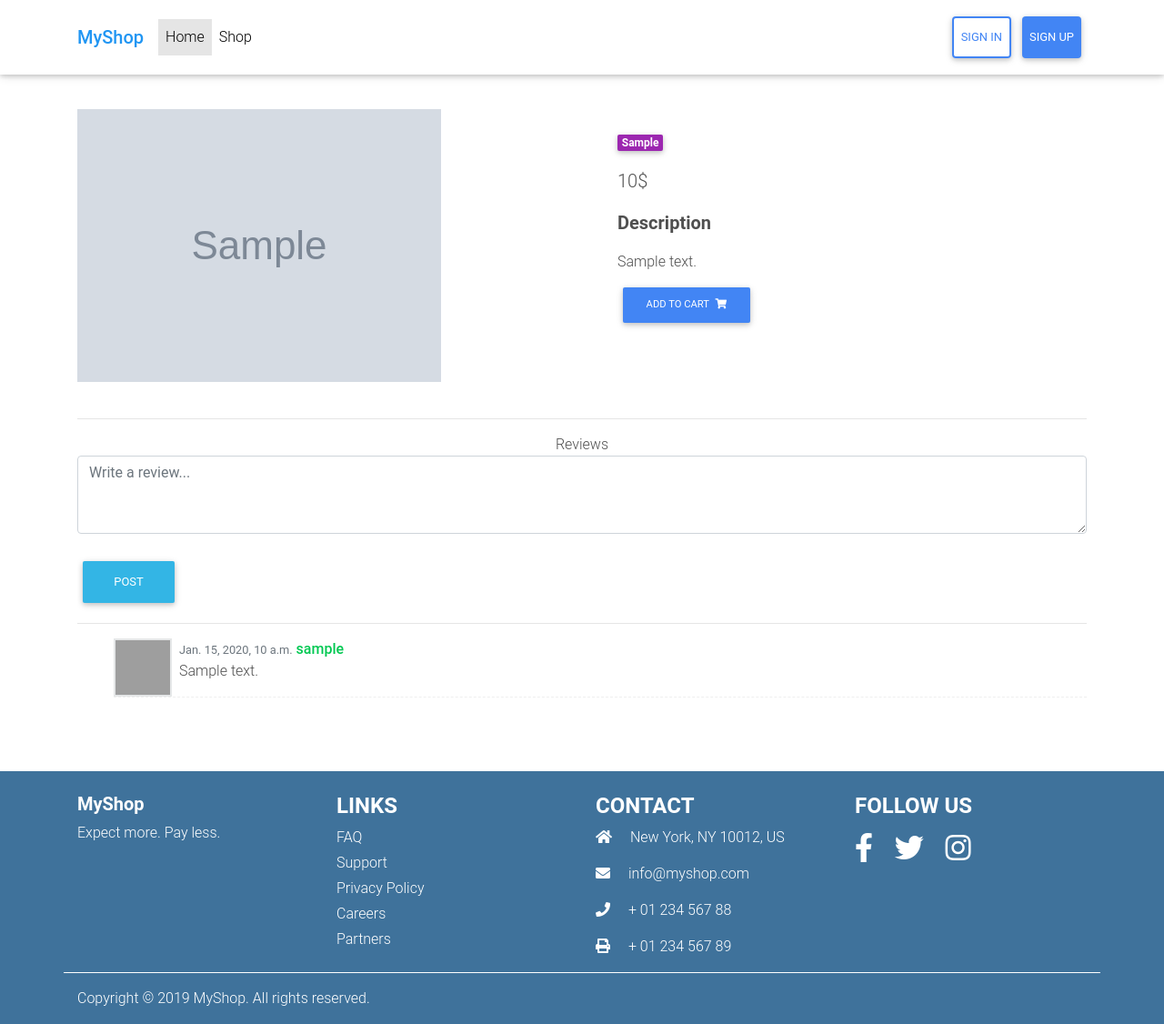
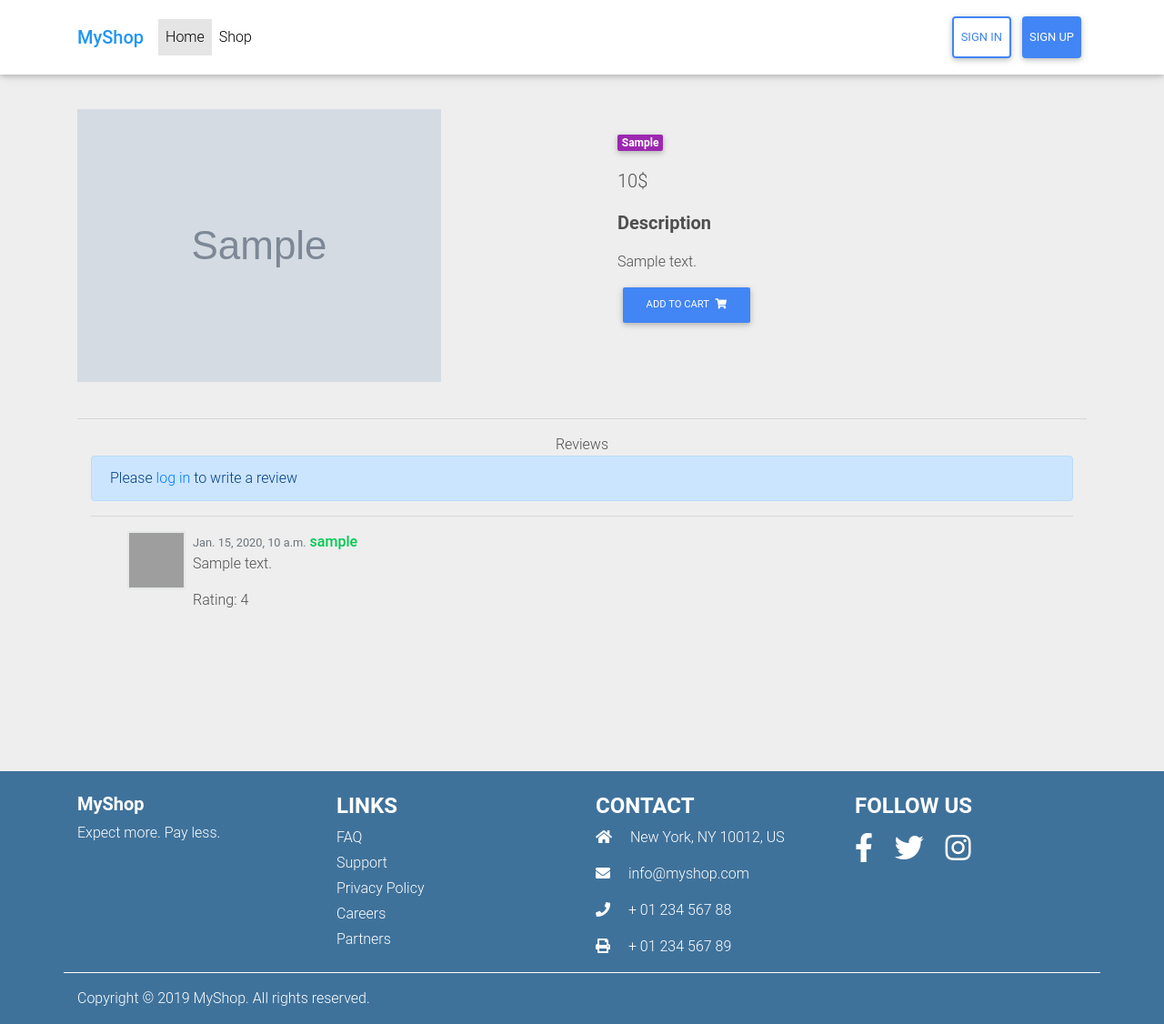
Before and after one commit to DenManokhin/OnlineShop, a Django app: template templates/product.html in a window 1280 px wide. Shown: the whole page at 91% size. Run offline with Django 3.2, Linux system fonts and the light colour scheme; the template is opened without the code that fills it: most values are stand-ins (such as "Sample title", 1, 10 or a date in 2020); grey boxes marked "Sample" are stand-in pictures; some libraries are stand-ins or nearby versions; grey boxes are pictures that could not be loaded.

Commit message:
Implemented reviews system

```diff
--- a/shop/forms.py
+++ b/shop/forms.py
@@ -10,3 +10,8 @@ class CheckoutForm(forms.Form):
     card_number = forms.CharField(label='Credit card number', min_length=19, max_length=19)
     card_expiration = forms.DateTimeField(label='Expiration', input_formats=['%m/%y'])
     card_cvv = forms.CharField(label='CVV', min_length=3, max_length=3, widget=forms.PasswordInput)
+
+
+class ReviewForm(forms.Form):
+    message = forms.CharField(max_length=14000, widget=forms.Textarea)
+    rating = forms.IntegerField(label="Rating", min_value=1, max_value=5)
--- a/static/css/main.css
+++ b/static/css/main.css
@@ -1,5 +1,5 @@
 body {
-    backgrounf-color: #eee;
+    background-color: #eee;
 }
 
 main {
--- a/templates/product.html
+++ b/templates/product.html
@@ -1,6 +1,7 @@
 {% extends 'base.html' %}
 
 {% load static %}
+{% load widget_tweaks %}
 
 {% block title %}{{ item.title }} ― MyShop{% endblock %}
 
@@ -62,15 +63,6 @@
 
                         <p>{{ item.description }}</p>
 
-                        {#                        <form class="d-flex justify-content-left">#}
-                        {#                            <!-- Default input -->#}
-                        {#                            <input type="number" value="1" aria-label="Search" class="form-control" style="width: 100px">#}
-                        {#                            <button class="btn btn-primary btn-md my-0 p" type="submit" href="{{ item.get_add_to_cart_url }}">#}
-                        {#                                Add to cart#}
-                        {#                                <i class="fas fa-shopping-cart ml-1"></i>#}
-                        {#                            </button>#}
-                        {##}
-                        {#                        </form>#}
                         <a class="btn btn-primary btn-md my-0 p" type="submit" href="{{ item.get_add_to_cart_url }}">
                             Add to cart
                             <i class="fas fa-shopping-cart ml-1"></i>
@@ -95,10 +87,31 @@
                             <div class="panel-heading text-center">
                                 Reviews
                             </div>
-                            <div class="panel-body">
-                                <textarea class="form-control" placeholder="Write a review..." rows="3"></textarea>
-                                <br>
-                                <button type="button" class="btn btn-info">Post</button>
+                            <div class="panel-body container">
+                                {% if request.user.is_authenticated %}
+                                    {% if bought_by_user %}
+                                        <form method="post"> {% csrf_token %}
+                                            {% render_field form.message class="form-control" placeholder="Write a review..." rows="3" %}
+
+                                            {{ form.rating.label_tag }}
+                                            {% render_field form.rating class="form-control" %}
+
+                                            {% for error in form.rating.errors %}
+                                                <p class="form-text text-muted text-danger">{{ error }}</p>
+                                            {% endfor %}
+
+                                            <button type="submit" class="btn btn-info">Post</button>
+                                        </form>
+                                    {% else %}
+                                        <div class="alert alert-primary" role="alert">
+                                            To review this item you should first buy it.
+                                        </div>
+                                    {% endif %}
+                                {% else %}
+                                    <div class="alert alert-primary" role="alert">
+                                        Please <a href="{% url 'signin' %}">log in</a> to write a review
+                                    </div>
+                                {% endif %}
                                 <hr>
                                 <ul class="media-list">
                                     {% for review in reviews %}
@@ -107,13 +120,14 @@
                                                 <img src="https://bootdey.com/img/Content/user_1.jpg" alt="" class="img-circle">
                                             </a>
                                             <div class="media-body">
-                                            <span class="text-muted">
-                                                <small class="text-muted">{{ review.post_date }}</small>
-                                            </span>
+                                                <span class="text-muted">
+                                                    <small class="text-muted">{{ review.post_date }}</small>
+                                                </span>
                                                 <strong class="text-success">{{ review.user.username }}</strong>
                                                 <p>
                                                     {{ review.message }}
                                                 </p>
+                                                <span>Rating: {{ review.rating }}</span>
                                             </div>
                                         </li>
                                     {% endfor %}
```
Also changed, not shown: OnlineShop/urls.py (+11 -2 lines), shop/models.py (+7 -0 lines), shop/views.py (+38 -1 lines).
